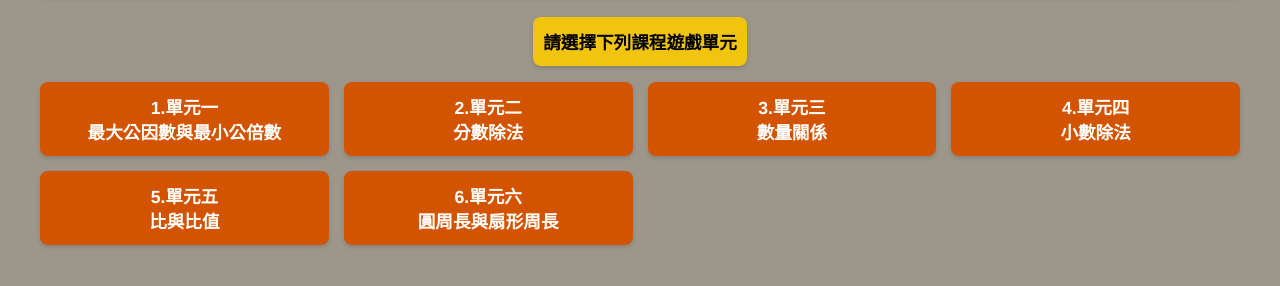
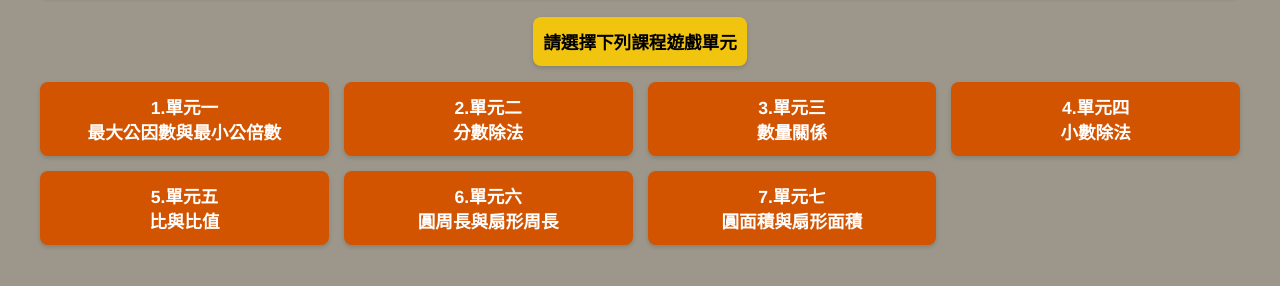
Before and after one commit to cishieh04-star/math-elementary6-1, a plain HTML site: page index.html in a window 1280 px wide. Shown: the part 92-378 px from the top of the page. Drawn offline with Linux system fonts and the light colour scheme.

Commit message:
Update index.html

```diff
--- a/index.html
+++ b/index.html
@@ -84,7 +84,8 @@
             { name: "單元三<br>數量關係", file: "math-6-3.html" },
             { name: "單元四<br>小數除法", file: "math-6-4.html" },
             { name: "單元五<br>比與比值", file: "math-6-5.html" },
-            { name: "單元六<br>圓周長與扇形周長", file: "math-6-6.html" }
+            { name: "單元六<br>圓周長與扇形周長", file: "math-6-6.html" },
+            { name: "單元七<br>圓面積與扇形面積", file: "math-6-7.html" }
         ];
 
         const listElement = document.getElementById('game-list');
```
